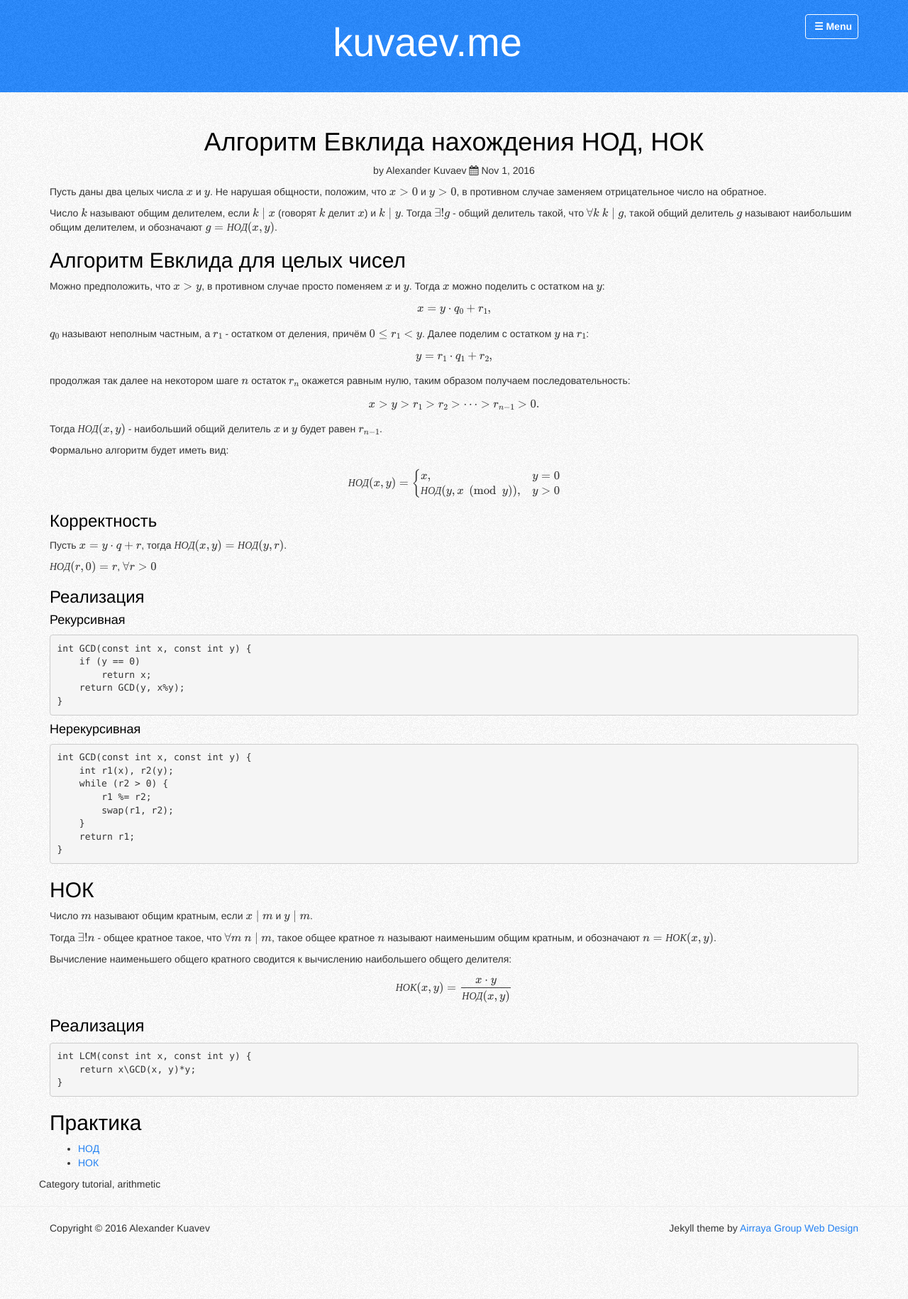
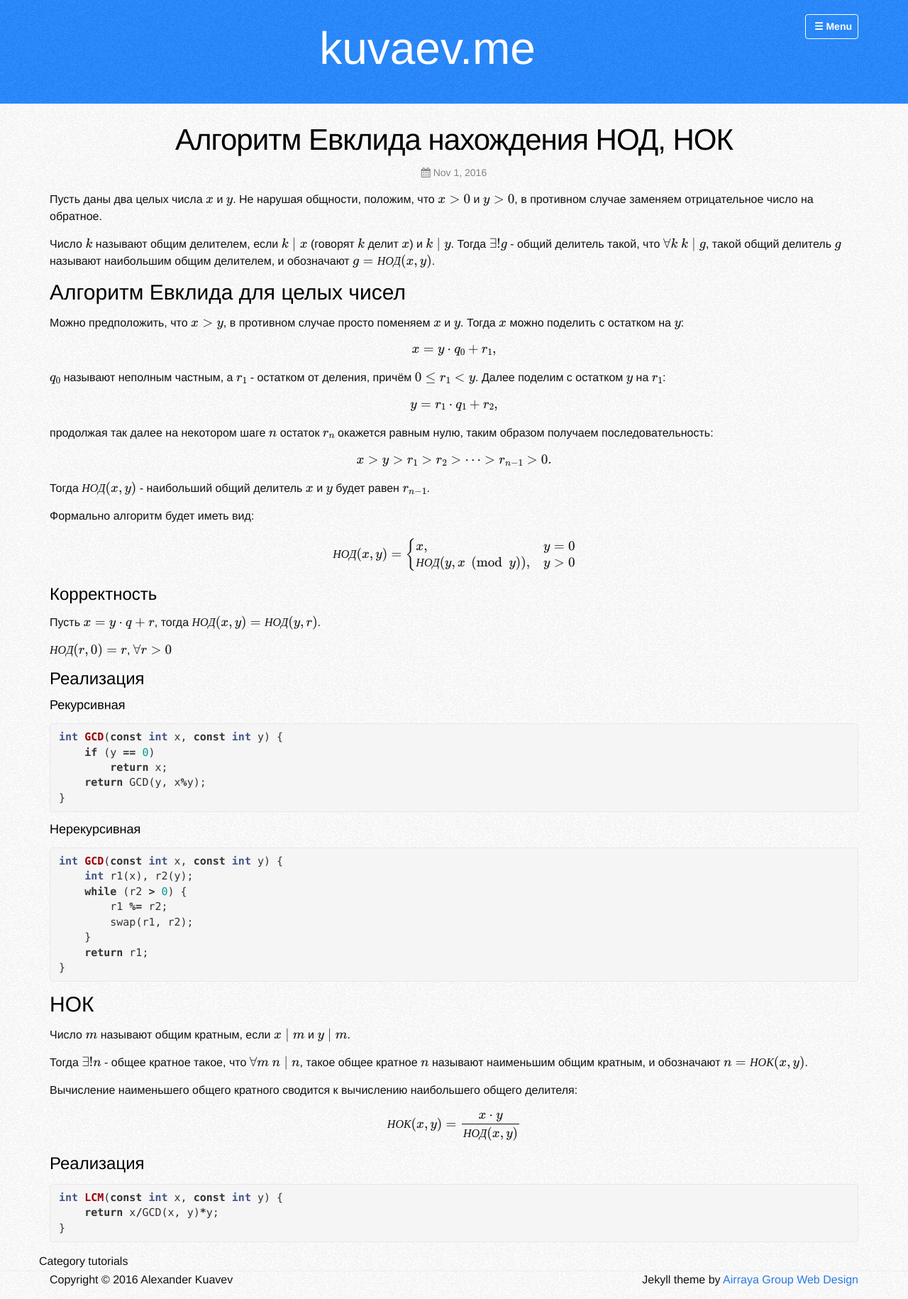
Before and after one commit to Vinatorul/vinatorul.github.io, a Jekyll site: the page built from _posts/2016-11-01-gcd-lcm.md, in a window 1280 px wide. Shown: the whole page at 71% size. Built offline with Jekyll 4.4.1, drawn with Linux system fonts in a browser that asks for light colours; nearby versions of some CDN libraries; some web fonts are replaced; formulas are drawn with MathJax 3; comment, search, counter and statistics services are not loaded; before the commit the page ends 1750 px from its top, so only the background shows below that.

Commit message:
Fix highlight

```diff
--- a/_includes/head.html
+++ b/_includes/head.html
@@ -16,13 +16,7 @@
 	<link href="//cdn-images.mailchimp.com/embedcode/classic-10_7.css" rel="stylesheet" type="text/css">
     <!-- Custom CSS -->
     <link href="{{ "/css/style.css" | prepend: site.baseurl }}" rel="stylesheet">
-
-    <!-- Fonts -->
-    <link href="http://fonts.googleapis.com/css?family=Open+Sans:300italic,400italic,600italic,700italic,800italic,400,300,600,700,800" rel="stylesheet" type="text/css">
-    <link href="http://fonts.googleapis.com/css?family=Josefin+Slab:100,300,400,600,700,100italic,300italic,400italic,600italic,700italic" rel="stylesheet" type="text/css">
-    <link href='https://fonts.googleapis.com/css?family=Architects+Daughter' rel='stylesheet' type='text/css'>
-    <link href='https://fonts.googleapis.com/css?family=Codystar' rel='stylesheet' type='text/css'>
-    <link href='https://fonts.googleapis.com/css?family=Schoolbell' rel='stylesheet' type='text/css'>
+    <link rel="stylesheet" href="/css/main.css">
 
 	<!-- share this -->
 	<script type="text/javascript">var switchTo5x=true;</script>
--- a/_posts/2016-11-01-gcd-lcm.md
+++ b/_posts/2016-11-01-gcd-lcm.md
@@ -2,9 +2,7 @@
 layout: post
 title:  "Алгоритм Евклида нахождения НОД, НОК"
 date:   2016-11-01
-categories: [tutorial, arithmetic]
-tags: [easy, gcd, lcm, arithmetic]
-author: Alexander Kuvaev
+categories: tutorials
 ---
 
 Пусть даны два целых числа $$x$$ и $$y$$.
@@ -12,7 +10,7 @@
 
 Число $$k$$ называют общим делителем, если $$k \mid x$$ (говорят $$k$$ делит $$x$$) и $$k \mid y$$.
 Тогда $$\exists ! g$$ - общий делитель такой, что $$\forall k$$ $$k \mid g$$, такой общий делитель $$g$$ называют наибольшим общим делителем, и обозначают $$g = НОД(x, y)$$.
-<!-- more -->
+
 ## Алгоритм Евклида для целых чисел
 
 Можно предположить, что $$x > y$$, в противном случае просто поменяем $$x$$ и $$y$$.
@@ -82,7 +80,7 @@
 
 Число $$m$$ называют общим кратным, если $$x\mid m$$ и $$y\mid m$$.
 
-Тогда $$\exists ! n$$ - общее кратное такое, что $$\forall m$$ $$n \mid m$$, такое общее кратное $$n$$ называют наименьшим общим кратным, и обозначают $$n = НОК(x, y)$$.
+Тогда $$\exists ! n$$ - общее кратное такое, что $$\forall m$$ $$n \mid n$$, такое общее кратное $$n$$ называют наименьшим общим кратным, и обозначают $$n = НОК(x, y)$$.
 
 Вычисление наименьшего общего кратного сводится к вычислению наибольшего общего делителя:
 
@@ -94,11 +92,6 @@
 
 {% highlight cpp %}
 int LCM(const int x, const int y) {
-    return x\GCD(x, y)*y;
+    return x/GCD(x, y)*y;
 }
 {% endhighlight %}
-
-## Практика
-
-+ [НОД](http://informatics.mccme.ru/mod/statements/view3.php?chapterid=147#1)
-+ [НОК](http://informatics.mccme.ru/mod/statements/view3.php?chapterid=1422#1)
--- a/_sass/_base.scss
+++ b/_sass/_base.scss
@@ -132,7 +132,7 @@
     font-size: 15px;
     border: 1px solid $grey-color-light;
     border-radius: 3px;
-    background-color: #eef;
+    background-color: #f5f5f5;
 }
 
 code {
```
Also changed, not shown: about.md (+1 -1 lines).
